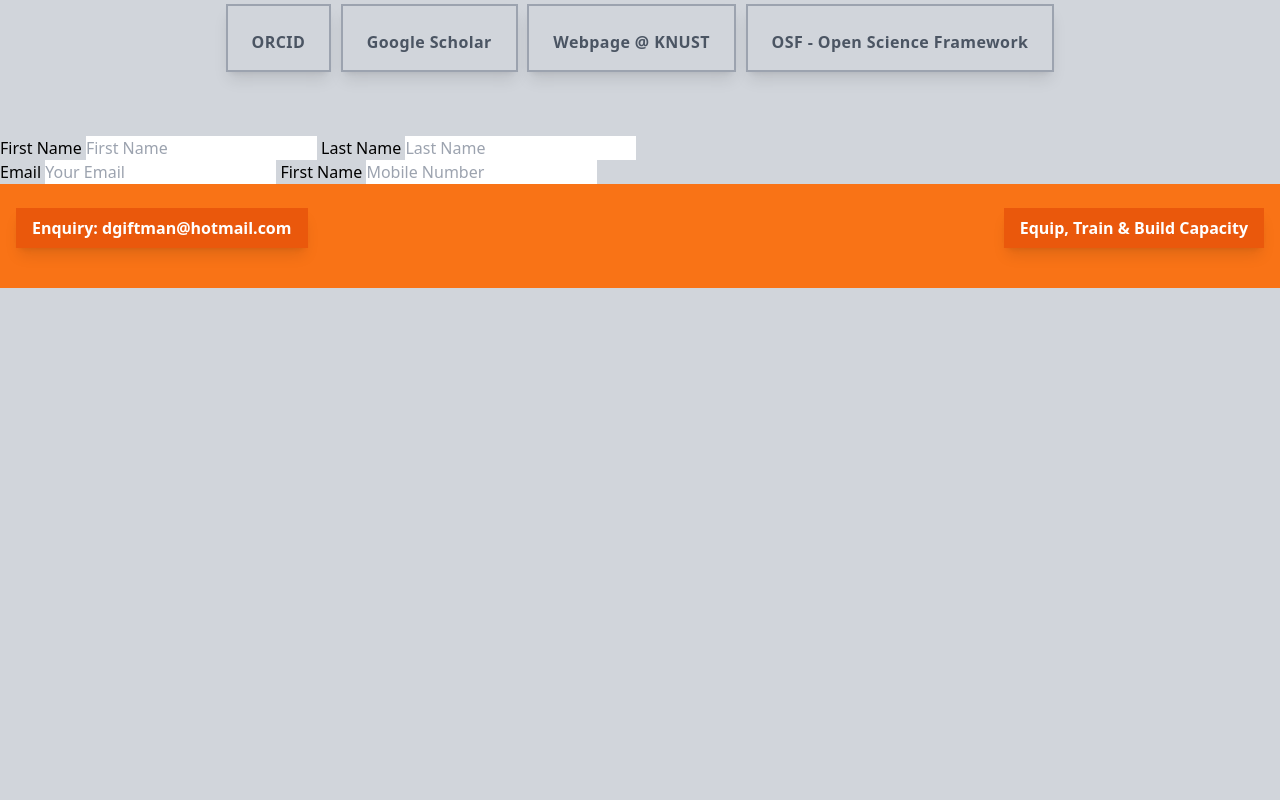
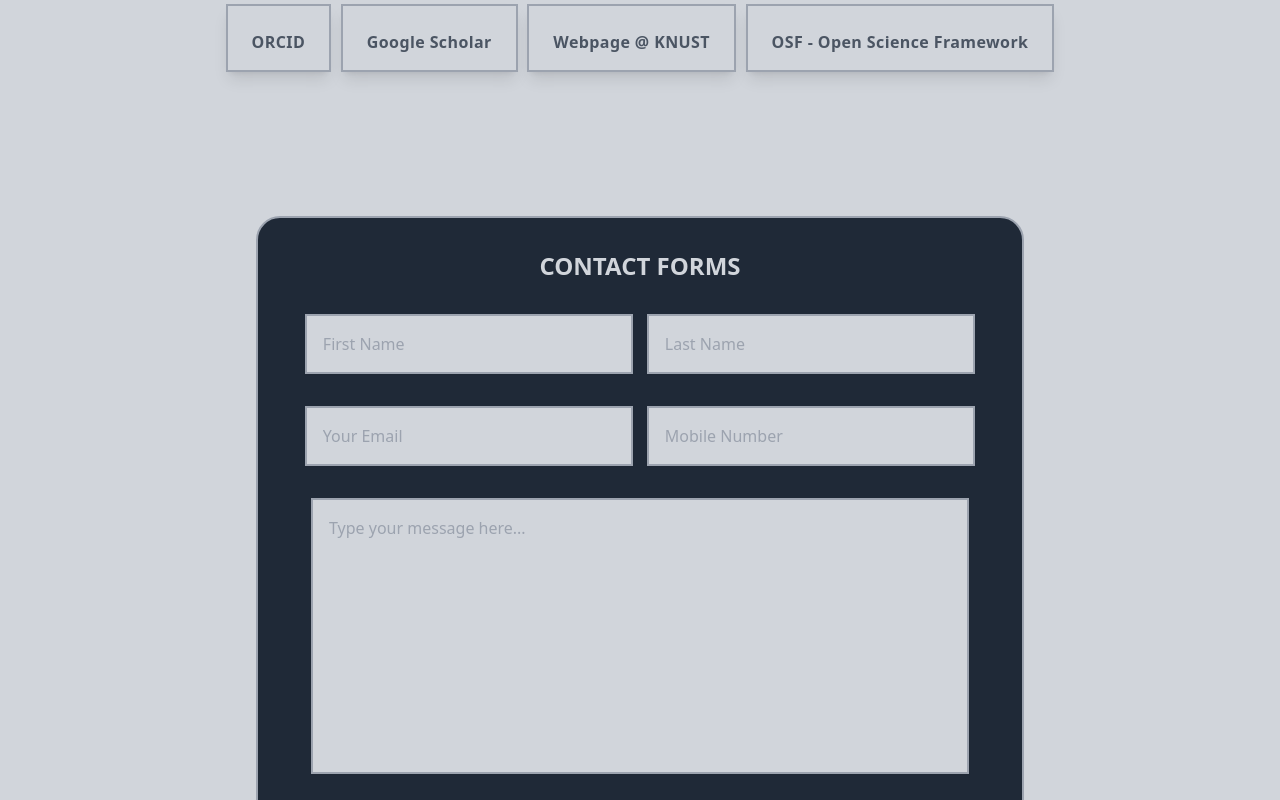
Before and after one commit to boatengjephthah27/dgiftman.com, a website: page public/profile.html in a window 1280 px wide. Shown: the part 700-1500 px from the top of the page. Before the commit the page ends 988 px from the top, so only its background shows below. Drawn offline with Linux system fonts and the light colour scheme; a web font is replaced by a local one.

Commit message:
contact form fr-end

```diff
--- a/public/profile.html
+++ b/public/profile.html
@@ -54,30 +54,36 @@
         </a>
     </div>
 
-    <div class="contact">
-        <form action="">
-            <div>
+    <div class="contact bg-gray-800">
+        <h1 class="text-center text-gray-300 text-2xl font-bold mb-8">CONTACT FORMS</h1>
 
-                <label for="fname"> First Name</label>
-                <input type="text" placeholder="First Name">
+        <div class="cf">
+            <form action="">
+                <div class="ff">
 
-                <label for="lname"> Last Name</label>
-                <input type="text" placeholder="Last Name">
+                    <label for="fname" class="sr-only"> First Name</label>
+                    <input class="f" id="fname" type="text" placeholder="First Name">
 
-            </div>
+                    <label for="lname" class="sr-only"> Last Name</label>
+                    <input class="f" id="lname" type="text" placeholder="Last Name">
 
-            <div>
+                </div>
 
-                <label for="mail">Email</label>
-                <input type="email" placeholder="Your Email">
+                <div class="ff">
 
-                <label for="telephone"> First Name</label>
-                <input type="number" placeholder="Mobile Number">
+                    <label for="mail" class="sr-only">Email</label>
+                    <input class="f" id="mail" type="email" placeholder="Your Email">
 
-            </div>
+                    <label for="telephone" class="sr-only"> First Name</label>
+                    <input class="f" id="telephone" type="tel" placeholder="Mobile Number">
+
+                </div>
+                <label class="sr-only" for="msg">Message</label>
+                <textarea class="f resize-none" placeholder="Type your message here..." name="msg" id="msg" cols="40" rows="10"></textarea>
 
 
-        </form>
+            </form>
+        </div>
     </div>
 
 
```
Also changed, not shown: public/images/cf.png (added), public/styles.css, src/tailwind.css.
